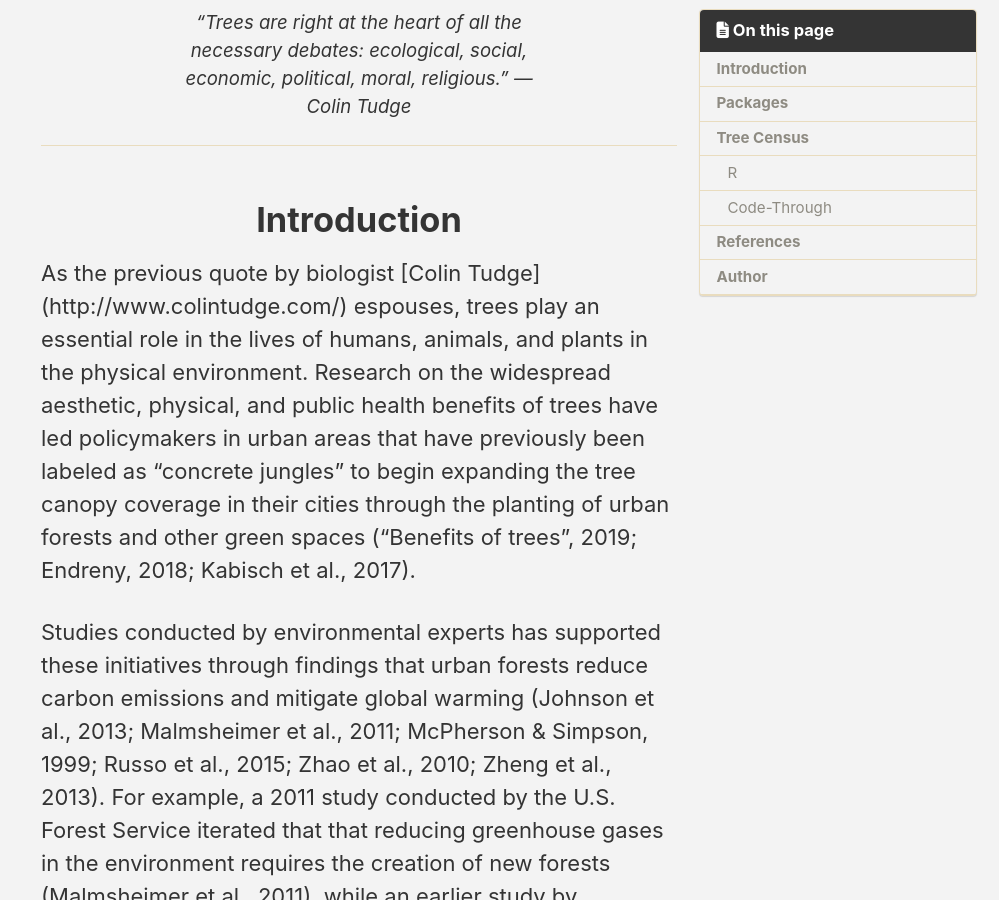
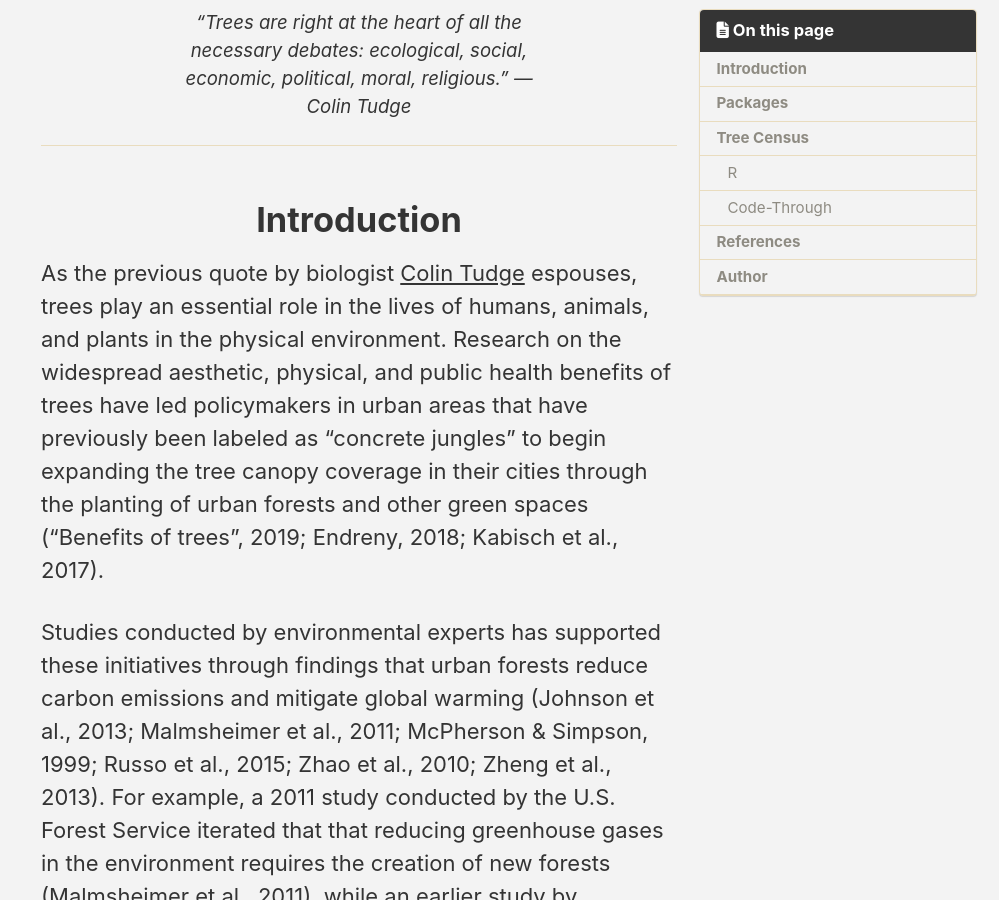
Before and after one commit to castower/cpp-593-treeproject-site, a Jekyll site: the page built from index.md, in a window 1280 px wide and 900 px high, scrolled down 314 px. Shown: the whole window, without its empty margins (281-1280 px from the left). Built offline with Jekyll 4.4.1, drawn with Linux system fonts in a browser that asks for light colours; cached includes are drawn as plain includes; nearby versions of some CDN libraries; some of the changed lines change nothing that is shown.

Commit message:
Update index.md

```diff
--- a/index.md
+++ b/index.md
@@ -17,7 +17,7 @@ toc: true
   <h1> Introduction </h1>
 </center>
 
-  <p> As the previous quote by biologist [Colin Tudge](http://www.colintudge.com/) espouses, trees play an essential role in the lives of humans, animals, and plants in the physical environment. Research on the widespread aesthetic, physical, and public health benefits of trees have led policymakers in urban areas that have previously been labeled as “concrete jungles” to begin expanding the tree canopy coverage in their cities through the planting of urban forests and other green spaces (“Benefits of trees”, 2019; Endreny, 2018; Kabisch et al., 2017). </p>
+  <p markdown="1"> As the previous quote by biologist [Colin Tudge](http://www.colintudge.com/) espouses, trees play an essential role in the lives of humans, animals, and plants in the physical environment. Research on the widespread aesthetic, physical, and public health benefits of trees have led policymakers in urban areas that have previously been labeled as “concrete jungles” to begin expanding the tree canopy coverage in their cities through the planting of urban forests and other green spaces (“Benefits of trees”, 2019; Endreny, 2018; Kabisch et al., 2017). </p>
 
   <p> Studies conducted by environmental experts has supported these initiatives through findings that urban forests reduce carbon emissions and mitigate global warming (Johnson et al., 2013; Malmsheimer et al., 2011; McPherson & Simpson, 1999; Russo et al., 2015; Zhao et al., 2010; Zheng et al., 2013). For example, a 2011 study conducted by the U.S. Forest Service iterated that that reducing greenhouse gases in the environment requires the creation of new forests (Malmsheimer et al., 2011), while an earlier study by McPherson & Simpson (1999) specifically focused on providing a guide for conservationists and business/industry executives to increase tree canopy coverage in communities and offset carbon dioxide emissions. Other studies such as those conducted by Johnson et al. (2013) and Russo et al. (2015) suggested urban forests as a way to reduce the effects of transportation on climate change and research by Zhao et al. (2010) and Zheng et al. (2013) provided overarching summaries of the benefits of urban forests. </p>
 
```
